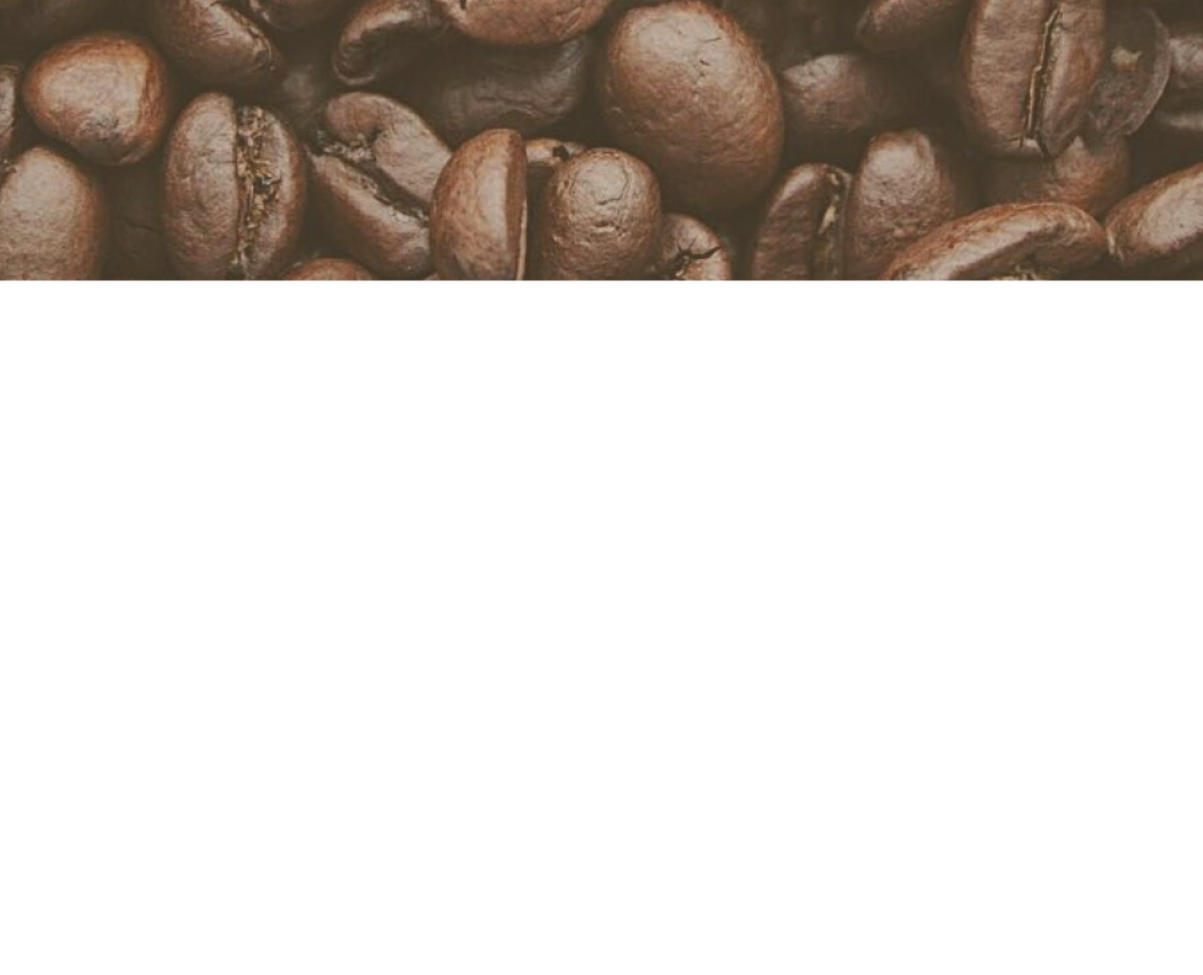
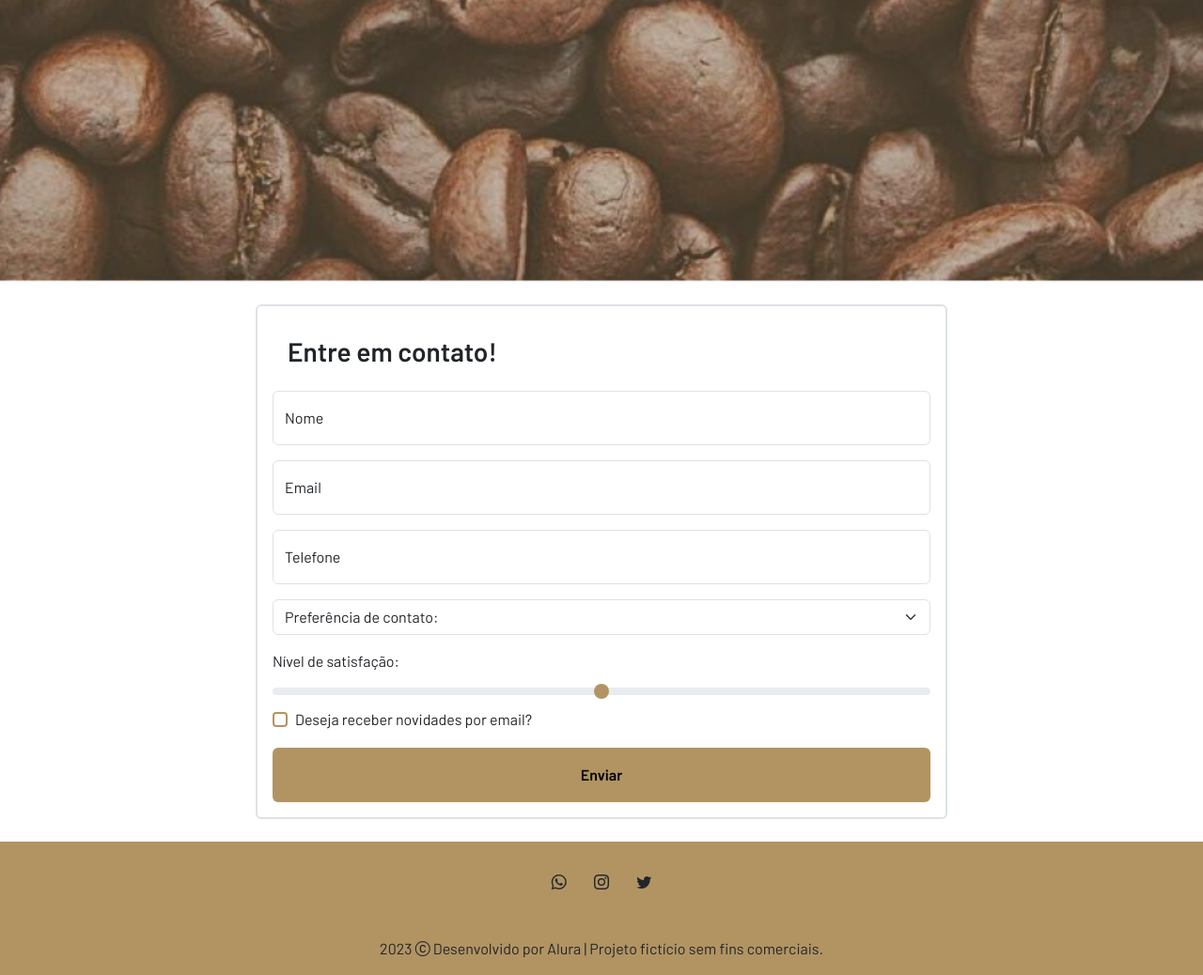
Before and after one commit to davidbnu/2024-boostrap-serenatto-alura, a plain HTML site: page index.html in a window 1280 px wide. Shown: the part 3542-4580 px from the top of the page at 94% size. Before the commit the page ends 3842 px from the top, so only its background shows below. Drawn offline with nearby package versions, Linux system fonts and the light colour scheme.

Commit message:
Add files via upload

```diff
--- a/estilos.css
+++ b/estilos.css
@@ -65,3 +65,18 @@ input[type="checkbox"]:focus {
 .botao-padrao:hover {
   background-color: var(--marrom-escuro);
 }
+
+.input-range::-webkit-slider-thumb, footer {
+  background-color: var(--marrom-claro);
+}
+
+[data-bs-theme="dark"] {
+  color: white;
+  .nav-link, .card-body, .offcanvas, .accordion, .btn {
+    --bs-nav-link-color: white;
+    --bs-card-color: white;
+    --bs-offcanvas-color: white;
+    --bs-body-color: white;
+    --bs-body-color: white;
+  }
+}
--- a/index.html
+++ b/index.html
@@ -7,16 +7,17 @@
     <link rel="shortcut icon" href="./" type="image/x-icon">
     <link rel="shortcut icon" href="./assets/favicon.png" type="image/x-icon">
     <title>Serenatto</title>
-    <link href="https://cdn.jsdelivr.net/npm/bootstrap@5.3.0-alpha2/dist/css/bootstrap.min.css" rel="stylesheet"
+    <link href="https://cdn.jsdelivr.net/npm/bootstrap@5.3.0-alpha2/dist/css/bootstrap.min.css"
+    rel="stylesheet"
     integrity="sha384-aFq/bzH65dt+w6FI2ooMVUpc+21e0SRygnTpmBvdBgSdnuTN7QbdgL+OapgHtvPp"
     crossorigin="anonymous">
-    <link rel="stylesheet" href="https://cdn.jsdelivr.net/npm/bootstrap-icons@1.10.4/font/bootstrap-icons.css">
+    <link rel="stylesheet" href="https://cdn.jsdelivr.net/npm/bootstrap-icons@1.10.5/font/bootstrap-icons.css">
     <link rel="stylesheet" href="./estilos.css">
     <link rel="preconnect" href="https://fonts.googleapis.com">
     <link rel="preconnect" href="https://fonts.gstatic.com" crossorigin>
     <link href="https://fonts.googleapis.com/css2?family=Barlow+Condensed:wght@700&family=Barlow:wght@400;600&display=swap" rel="stylesheet">
 </head>
-<body>
+<body data-bs-theme="light">
 
   <header>
     <nav class="navbar-expand-lg navbar bg-body-tertiary fixed-top">
@@ -39,13 +40,13 @@
                 <a class="nav-link" href="#">Sobre</a>
               </li>
               <li class="nav-item">
-                <a class="nav-link" href="#">Contato</a>
+                <a class="nav-link" href="#contato">Contato</a>
               </li>
               <li class="nav-item">
                 <a class="nav-link" href="#">
                   <div class="form-check form-switch">
-                    <input class="form-check-input" type="checkbox" role="switch" id="flexSwitchCheckDefault">
-                    <label class="form-check-label" for="flexSwitchCheckDefault">Modo noturno</label>
+                    <input class="form-check-input" type="checkbox" role="switch" id="modo-noturno">
+                    <label class="form-check-label" for="modo-noturno">Modo noturno</label>
                   </div></a>
               </li>
           </div>
@@ -117,14 +118,14 @@
 
         <h2 class="fw-bold text-center pb-1">Nossos produtos</h2>
 
-        <div class="row">
+        <div class="row mx-0">
 
             <div class="col-12 col-md-6 col-lg-4">
                 <div class="card border-0 mx-auto btn" data-bs-toggle="modal" data-bs-target="#modal-1"
                     style="width: 18rem;">
                     <img src="./assets/produtos-cafe-tradicional.png" class="card-img-top" alt="Café preto.">
                     <div class="card-body">
-                      <h3 class="card-text text-center fw-bold text-nowrap">Cafés Tradicionais</h3>
+                        <h3 class="card-text text-center fw-bold">Cafés Tradicionais</h3>
                     </div>
                 </div>
             </div>
@@ -180,6 +181,57 @@
 
       <section class="banners banner-3">
       </section>
+
+      <section class="py-4 container">
+        <div class="row">
+          <div class="col-10 col-xl-8 mx-auto">
+            <div class="border border-2 rounded p-3">
+              <h3 class="fw-bold p-3">Entre em contato!</h3>
+              <form id="contato">
+                <div class="form-floating mb-3">
+                  <input type="text" class="form-control" id="floatingNome" placeholder="Nome">
+                  <label for="floatingNome">Nome</label>
+                </div>
+                <div class="form-floating mb-3">
+                  <input type="email" class="form-control" id="floatingEmail" placeholder="name@example.com">
+                  <label for="floatingEmail">Email</label>
+                </div>
+                <div class="form-floating mb-3">
+                  <input type="number" class="form-control" id="floatingTelefone" placeholder="Telefone">
+                  <label for="floatingTelefone">Telefone</label>
+                </div>
+                <select class="form-select mb-3" aria-label="Default select example">
+                  <option selected>Preferência de contato:</option>
+                  <option value="1">WhatsApp</option>
+                  <option value="2">Email</option>
+                  <option value="3">Ligação</option>
+                </select>
+                <label for="nivel-satisfacao" class="form-label">Nível de satisfação:</label>
+                <input type="range" class="form-range input-range" id="nivel-satisfacao">
+                <div class="form-check">
+                  <input class="form-check-input" type="checkbox" value="" id="flexCheckDefault">
+                  <label class="form-check-label" for="flexCheckDefault">
+                    Deseja receber novidades por email?
+                  </label>
+                </div>
+                <button type="button" class="btn botao-padrao w-100 fw-bold mt-3 py-3">Enviar</button>
+              </form>
+            </div>
+          </div>
+        </div>
+
+      </section>
+
+      <footer class="text-center">
+        <section class="container p-4 pb-0 mb-4">
+          <a class="btn" href="#!"><i class="bi bi-whatsapp"></i></a>
+          <a class="btn" href="#!"><i class="bi bi-instagram"></i></a>
+          <a class="btn" href="#!"><i class="bi bi-twitter"></i></a>
+        </section>
+        <div class="p-3">
+            2023 <i class="bi bi-c-circle"></i> Desenvolvido por Alura | Projeto fictício sem fins comerciais.
+        </div>
+    </footer>
 
   </main>
 
@@ -371,6 +423,7 @@
   <script src="https://cdn.jsdelivr.net/npm/bootstrap@5.3.0-alpha2/dist/js/bootstrap.bundle.min.js"
     integrity="sha384-qKXV1j0HvMUeCBQ+QVp7JcfGl760yU08IQ+GpUo5hlbpg51QRiuqHAJz8+BrxE/N"
     crossorigin="anonymous"></script>
+  <script src="./script.js"></script>
 </body>
 
 </html>
--- /dev/null
+++ b/script.js
@@ -0,0 +1,7 @@
+const inputCheck = document.querySelector('#modo-noturno')
+const elemento = document.querySelector('body')
+
+inputCheck.addEventListener('click', () => {
+    const modo = inputCheck.checked ? 'dark' : 'light'
+    elemento.setAttribute("data-bs-theme", modo)
+})
```
Lines whose indentation alone changed are shown as unchanged.
